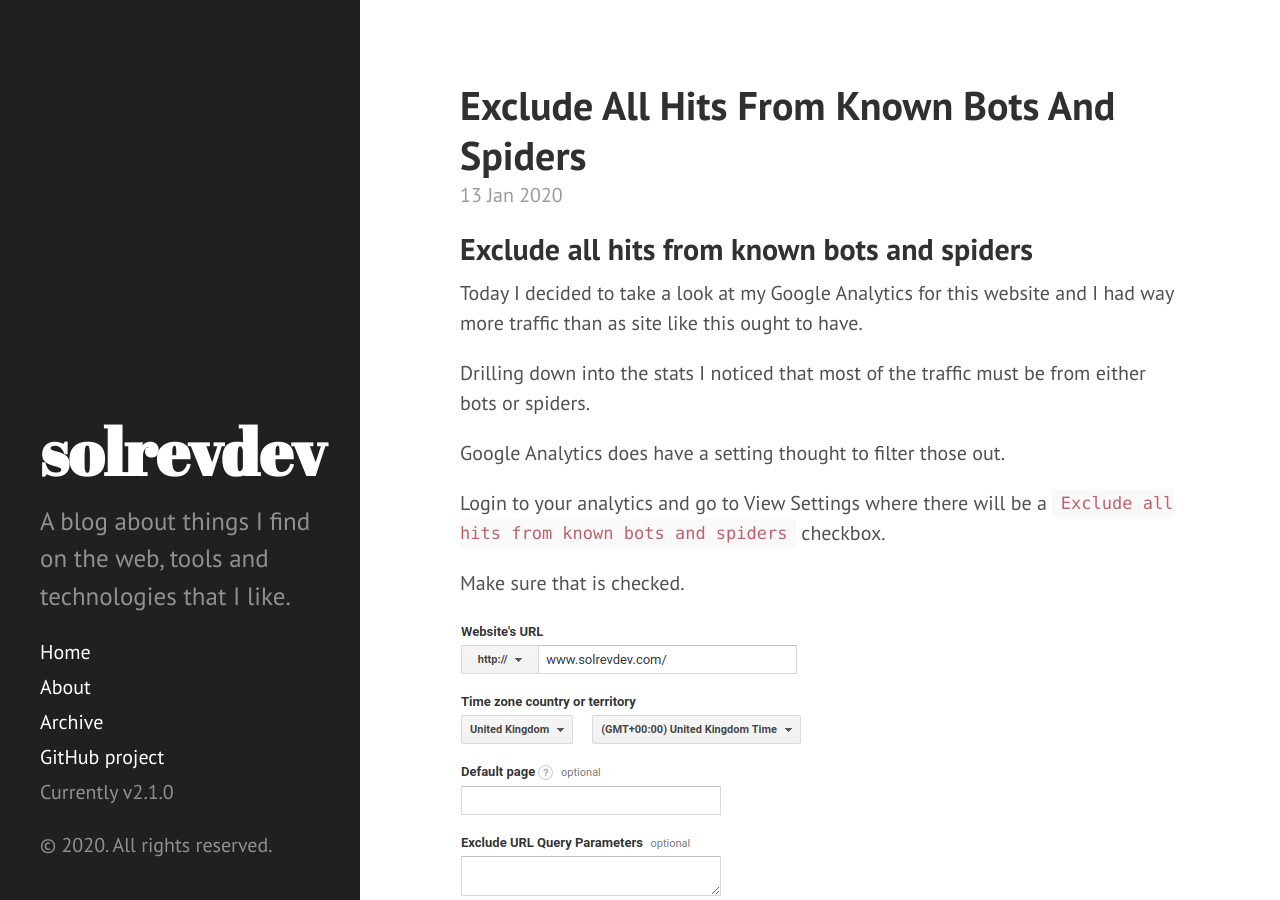
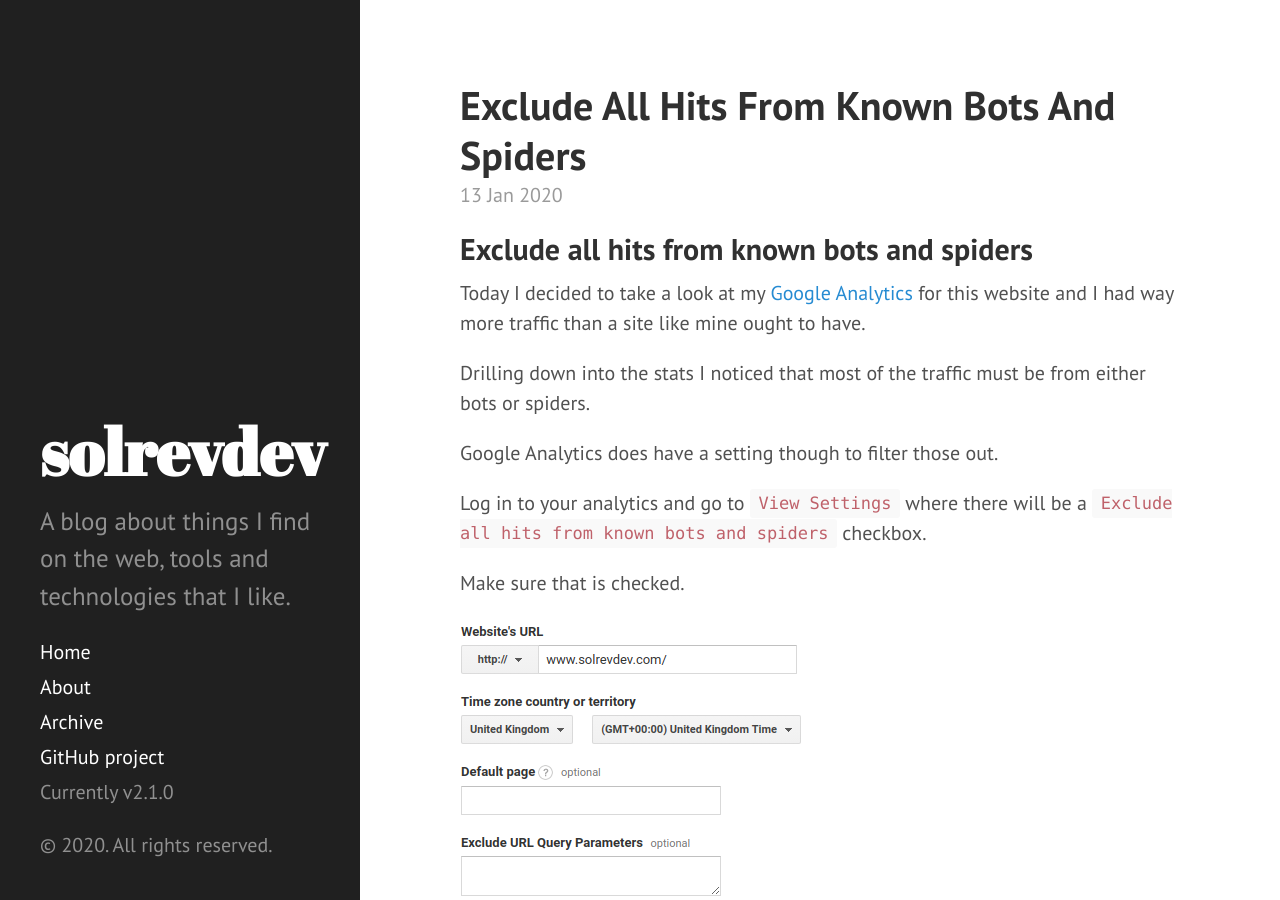
Before and after one commit to solrevdev/solrevdev.github.io, a Jekyll site: the page built from _posts/2020-01-13-exclude-all-hits-from-known-bots-and-spiders.md, in a window 1280 px wide and 900 px high. Built offline with Jekyll 4.4.1, drawn with Linux system fonts in a browser that asks for light colours; our own code applies the rules of GitHub Pages for plain Markdown files.

Commit message:
Update 2020-01-13-exclude-all-hits-from-known-bots-and-spiders.md

```diff
--- a/_posts/2020-01-13-exclude-all-hits-from-known-bots-and-spiders.md
+++ b/_posts/2020-01-13-exclude-all-hits-from-known-bots-and-spiders.md
@@ -3,13 +3,13 @@ published: true
 ---
 ## Exclude all hits from known bots and spiders
 
-Today I decided to take a look at my Google Analytics for this website and I had way more traffic than as site like this ought to have.
+Today I decided to take a look at my [Google Analytics](https://analytics.google.com/) for this website and I had way more traffic than a site like mine ought to have.
 
 Drilling down into the stats I noticed that most of the traffic must be from either bots or spiders.
 
-Google Analytics does have a setting thought to filter those out.
+Google Analytics does have a setting though to filter those out.
 
-Login to your analytics and go to View Settings where there will be a `Exclude all hits from known bots and spiders` checkbox.
+Log in to your analytics and go to `View Settings` where there will be a `Exclude all hits from known bots and spiders` checkbox.
 
 Make sure that is checked.
 
```
